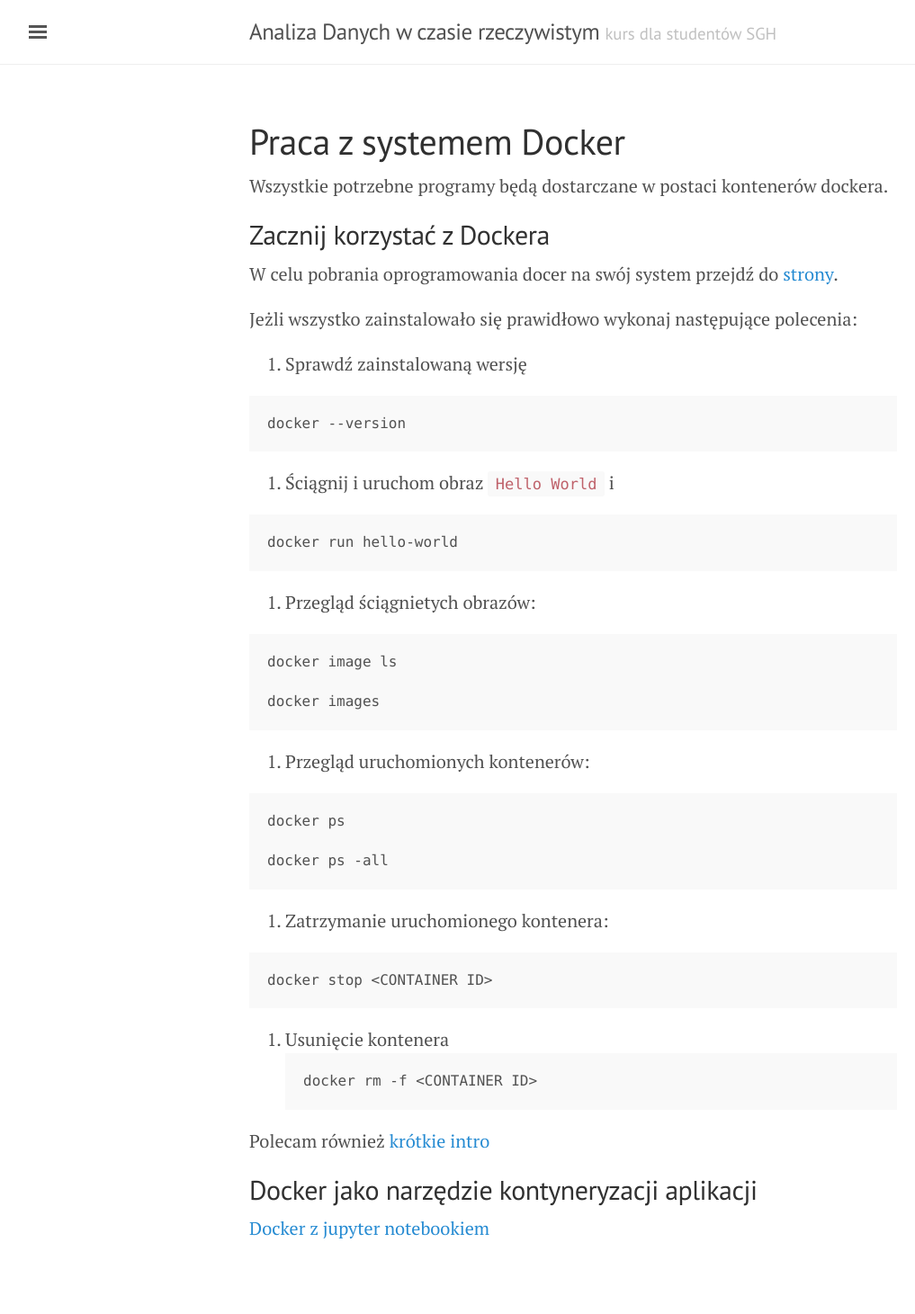
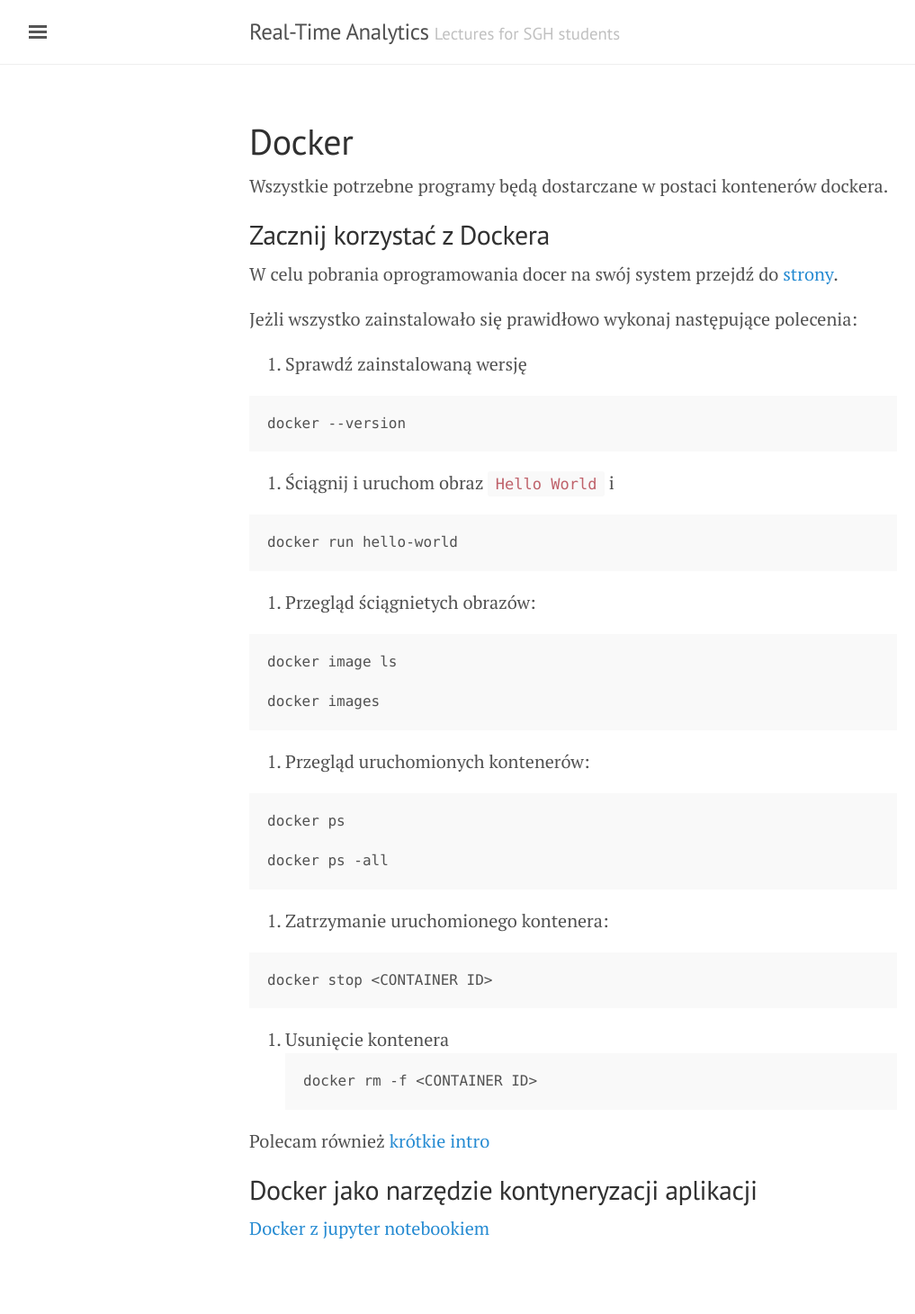
Before and after one commit to sebkaz-teaching/RealTimeEN, a Jekyll site: the page built from Docker.md, in a window 1280 px wide. Shown: the whole page at 90% size, without its empty margins (3-1020 px from the left). Built offline with Jekyll 4.4.1, drawn with Linux system fonts in a browser that asks for light colours.

Commit message:
Add some init

```diff
--- a/praca z Dockerem.md
+++ b/Docker.md
@@ -1,6 +1,6 @@
 ---
 layout: page
-title: Praca z systemem Docker
+title: Docker
 ---
 
 Wszystkie potrzebne programy będą dostarczane w postaci kontenerów dockera.
--- a/_config.yml
+++ b/_config.yml
@@ -13,11 +13,11 @@
 
 
 # Setup
-title:               Analiza Danych w czasie rzeczywistym
-tagline:             'kurs dla studentów SGH'
+title:               Real-Time Analytics
+tagline:             'Lectures for SGH students'
 description:         'Real-Time Analytics'
-url:                 https://sebkaz.github.io/RealTime
-baseurl:             "/RealTime"
+url:                 https://sebkaz.github.io/RealTimeEN
+baseurl:             "/RealTimeEN"
 paginate:            5
 
 # About/contact
```
Also changed, not shown: GIT.md (renamed from praca z Git.md, +1 -1 lines), LICENSE.md, README.md.
